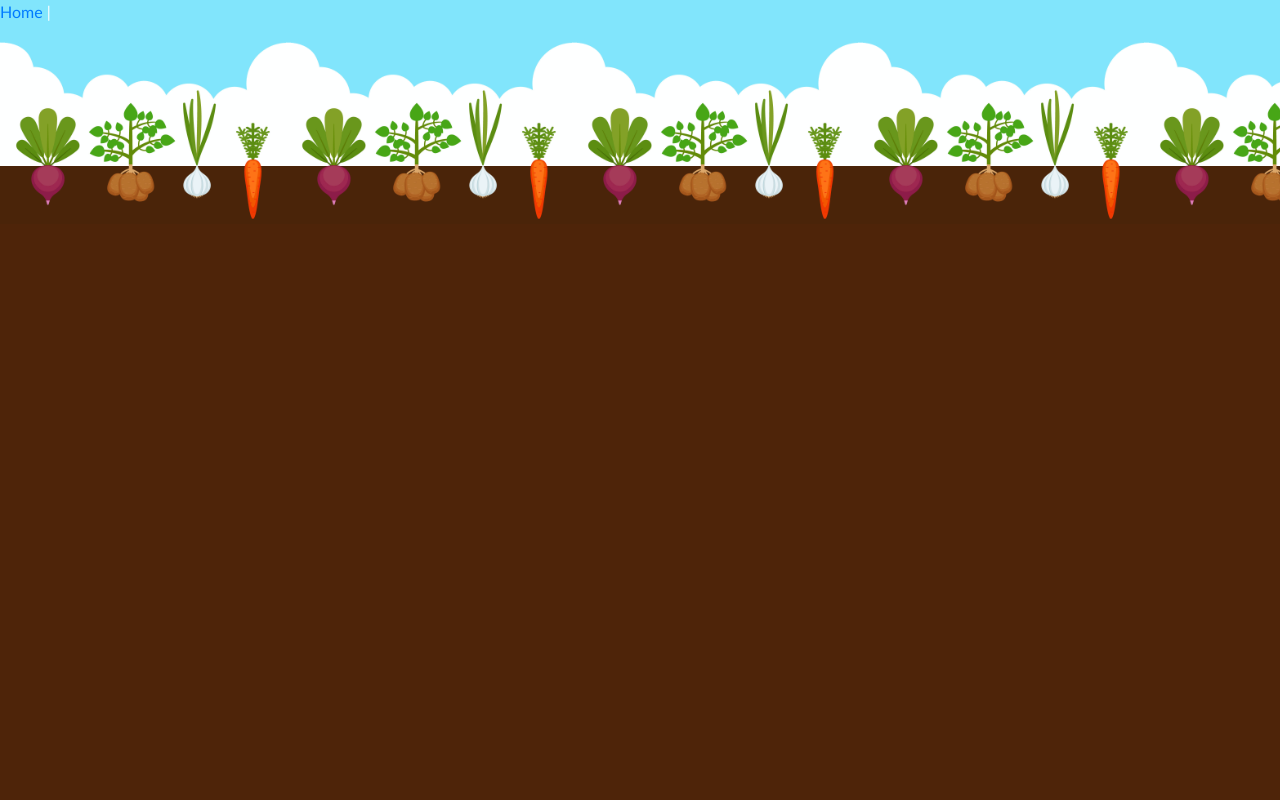
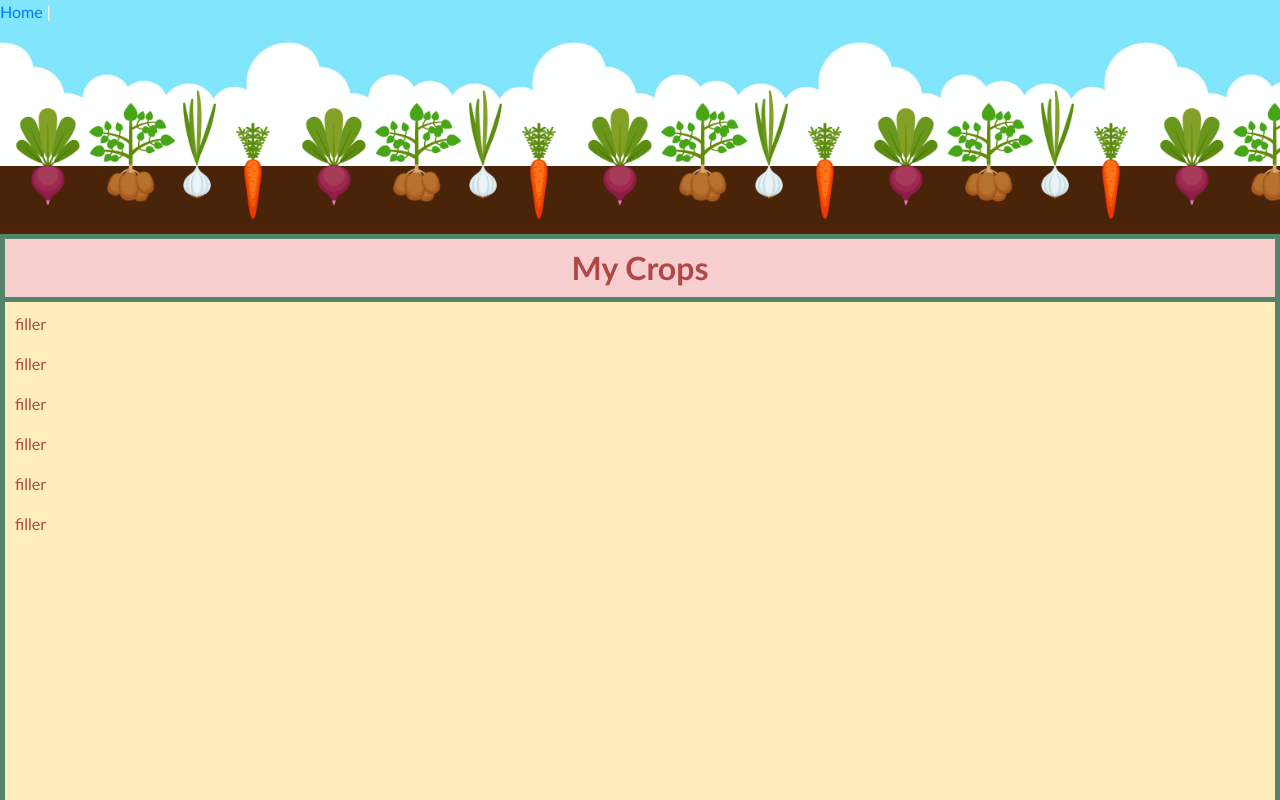
Before and after one commit to n0nnahs/Aww-Crop, a Vue app in the folder vue/: page /mycrops in a window 1280 px wide. Shown: the top 800 px of the page. Built offline with nearby package versions, Linux system fonts and the light colour scheme.

Commit message:
still working on crops components

```diff
--- /dev/null
+++ b/vue/src/components/Crop.vue
@@ -0,0 +1,68 @@
+<template>
+    <div class="crop">
+      <img src="bind to crop name and call api somehow? i have no idea"/>
+      <button id="crop-name" v-onclick="showDetails()">{{crop.name}}</button>
+      <h3 id="crop-amount">{{crop.amount}}</h3>
+  </div>
+</template>
+
+<script>
+export default {
+    name: 'crop',
+    data(){
+      return {
+
+        crop: {
+          name: "",
+          amount:""
+        }
+
+      }
+    },
+    methods: {
+        showDetails() {
+
+
+        }
+    }
+}
+</script>
+
+<style scoped>
+
+.crop{
+  display: grid;
+  grid-template-columns:3fr;
+  grid-template-areas:
+    "image"
+    "crop-name"
+    "crop-amount";
+  padding: 10px;
+  color: #b24747;
+  background-color:	#ffeeb9;
+}
+
+img {
+  grid-area: image;
+  size:50px;
+  display:flex;
+  align-content: space-around;
+}
+#crop-name{
+  background: none;
+  border: none;
+  grid-area: crop-name;
+  font-size: 16px;
+  text-align: center;
+  display:flex;
+  align-content: space-around;
+}
+#crop-amount{
+  grid-area: crop-amount;
+  font-size: 16px;
+  text-align: center;
+  display:flex;
+  align-content: space-around;
+}
+
+</style>
--- /dev/null
+++ b/vue/src/components/MyCrops.vue
@@ -0,0 +1,56 @@
+<template>
+  <div class="my-crops">
+    <h2>My Crops</h2>
+    <div id="crop-list">
+      <p>filler</p>
+      <p>filler</p>
+      <p>filler</p>
+      <p>filler</p>
+      <p>filler</p>
+      <p>filler</p>
+        <crop v-for="crop in $store.state.crops" v-bind:crop="crop" v-bind:key="crop.name"/>
+    </div>
+  </div>
+</template>
+
+<script>
+
+import Crop from '@/components/Crop.vue';
+
+export default {
+    name: 'my-crops',
+    components: {
+        Crop
+    }
+}
+</script>
+
+<style>
+
+
+h2{
+  font-size: 32px !important;
+  font-weight: bold !important;
+  text-align: center;
+  color: #b24747;
+  border-width: 5px;
+  border-bottom-width: 0px;
+  border-color: #53856d;
+  border-style:solid;
+  background-color: #f9cece;
+  padding: 10px;
+  margin-top: 10px !important;
+  margin-bottom: 0px !important;
+}
+#crop-list{
+  margin-top:0px;
+  padding: 10px;
+  color: #b24747;
+  background-color:	#ffeeb9;
+  border-width: 5px;
+  border-color: #53856d;
+  border-style:solid;
+  height: 100vh;
+}
+
+</style>
--- a/vue/src/router/index.js
+++ b/vue/src/router/index.js
@@ -6,6 +6,8 @@ import Logout from '../views/Logout.vue'
 import Register from '../views/Register.vue'
 import Welcome from '../views/Welcome.vue'
 import store from '../store/index'
+import MyCrops from '../components/MyCrops.vue'
+import Crop from '../components/Crop.vue'
 
 Vue.use(Router)
 
@@ -62,6 +64,24 @@ const router = new Router({
         requiresAuth: false
       }
     },
+    {
+      /*for testing/viewing, will be deleted*/
+      path: "/mycrops",
+      name: "mycrops",
+      component: MyCrops,
+      meta: {
+        requiresAuth: false
+      }
+    },
+    {
+      /*for testing/viewing, will be deleted*/
+      path: "/crop",
+      name: "crop",
+      component: Crop,
+      meta: {
+        requiresAuth: false
+      }
+    }
   ]
 })
 
```
Also changed, not shown: vue/src/assets/floral.jpg (added).
